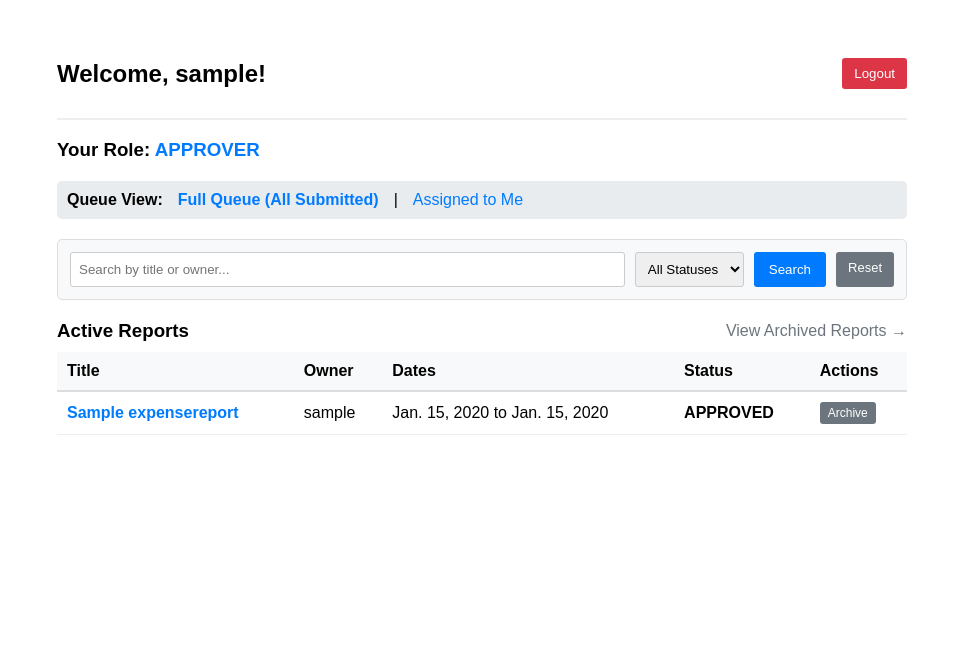
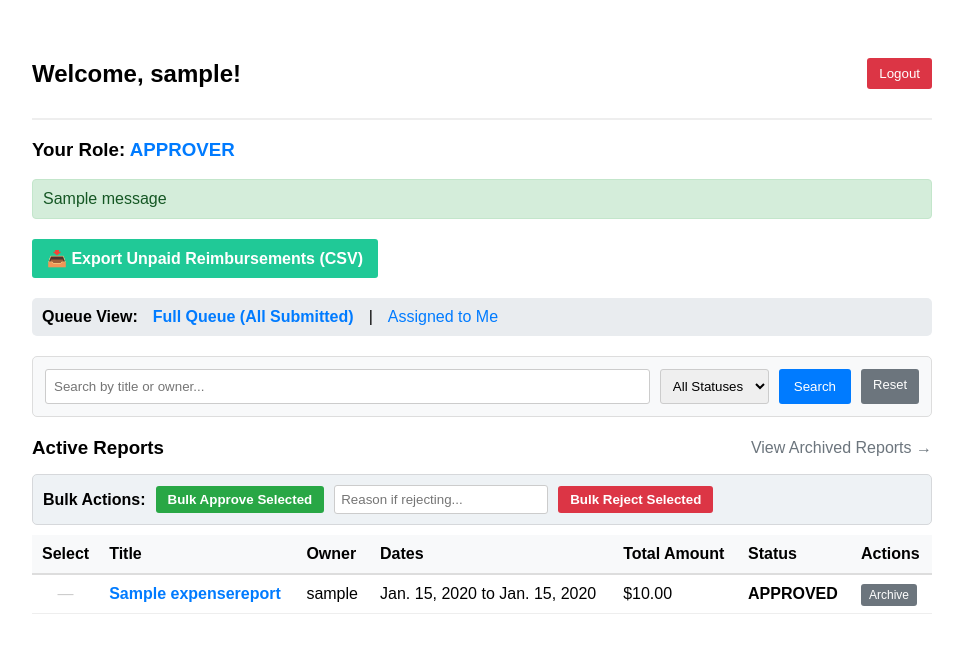
Before and after one commit to Akritiverma12/Take-Home-Project-Assignment, a Django app: page / in a window 1280 px wide. Shown: the top 653 px of the page, without its empty margins (158-1121 px from the left). Run offline with Django 5.2, Linux system fonts and the light colour scheme; a user stored in the database is signed in; tables that the repository leaves empty hold one stand-in row (values such as "Sample post"); one stand-in notice (Sample message) is shown.

Commit message:
feat: implement bulk approval/rejection and CSV reimbursement export (Goal 7)

```diff
--- a/config/urls.py
+++ b/config/urls.py
@@ -36,4 +36,6 @@ urlpatterns = [
     path('report/<int:pk>/dismiss-alert/', views.dismiss_alert, name='dismiss_alert'),
     path('report/<int:report_pk>/line/<int:line_pk>/edit/', views.edit_line, name='edit_line'),
     path('report/<int:report_pk>/line/<int:line_pk>/delete/', views.delete_line, name='delete_line'),
+    path('reports/bulk-action/', views.bulk_report_action, name='bulk_report_action'),
+    path('reports/export-csv/', views.export_unpaid_csv, name='export_unpaid_csv'),
 ]
--- a/expenses/views.py
+++ b/expenses/views.py
@@ -1,3 +1,6 @@
+import csv
+from django.http import HttpResponse, HttpResponseForbidden
+from django.contrib import messages
 from django.db.models import Q
 from django.core.paginator import Paginator
 from django.shortcuts import render, redirect, get_object_or_404
@@ -263,3 +266,90 @@ def delete_line(request, report_pk, line_pk):
     if request.method == 'POST':
         line.delete()
     return redirect('report_detail', pk=report.pk)
+@login_required
+def bulk_report_action(request):
+    if request.user.role != 'APPROVER':
+        return HttpResponseForbidden("Only approvers can perform bulk actions.")
+
+    if request.method == 'POST':
+        action = request.POST.get('action')
+        report_ids = request.POST.getlist('selected_reports')
+        rejection_reason = request.POST.get('bulk_rejection_reason', 'Bulk rejected').strip()
+
+        if not report_ids:
+            messages.warning(request, "No reports were selected for bulk action.")
+            return redirect('dashboard')
+
+        reports = ExpenseReport.objects.filter(id__in=report_ids)
+
+        for report in reports:
+            # Check Rule 1: Cannot approve or reject your own report
+            if report.owner == request.user:
+                messages.error(
+                    request,
+                    f"Refused '{report.title}': You are the owner of this report (Approvers cannot decide on their own reports)."
+                )
+                continue
+
+            # Check Rule 2: Report must be in SUBMITTED state
+            if report.status != 'SUBMITTED':
+                messages.warning(
+                    request,
+                    f"Skipped '{report.title}': Report is currently in '{report.status}' state."
+                )
+                continue
+
+            # Apply Action
+            old_status = report.status
+            if action == 'approve':
+                report.status = 'APPROVED'
+                report.save()
+                ReportHistory.objects.create(
+                    report=report,
+                    changed_by=request.user,
+                    old_status=old_status,
+                    new_status='APPROVED',
+                    comment='Bulk approved via dashboard'
+                )
+                messages.success(request, f"Approved '{report.title}'.")
+
+            elif action == 'reject':
+                report.status = 'REJECTED'
+                report.rejection_reason = rejection_reason
+                report.save()
+                ReportHistory.objects.create(
+                    report=report,
+                    changed_by=request.user,
+                    old_status=old_status,
+                    new_status='REJECTED',
+                    comment=f"Bulk rejected: {rejection_reason}"
+                )
+                messages.success(request, f"Rejected '{report.title}'.")
+
+    return redirect('dashboard')
+
+@login_required
+def export_unpaid_csv(request):
+    if request.user.role != 'APPROVER':
+        return HttpResponseForbidden("Only approvers can export reimbursements.")
+
+    response = HttpResponse(content_type='text/csv')
+    response['Content-Disposition'] = 'attachment; filename="unpaid_reimbursements.csv"'
+
+    writer = csv.writer(response)
+    writer.writerow(['Report ID', 'Title', 'Owner Email/Username', 'Start Date', 'End Date', 'Total Amount ($)', 'Status'])
+
+    approved_reports = ExpenseReport.objects.filter(status='APPROVED').order_by('-created_at')
+
+    for report in approved_reports:
+        writer.writerow([
+            report.id,
+            report.title,
+            report.owner.username,
+            report.start_date,
+            report.end_date,
+            report.total_amount,
+            report.status
+        ])
+
+    return response
--- a/templates/expenses/dashboard.html
+++ b/templates/expenses/dashboard.html
@@ -3,7 +3,7 @@
 <head>
     <title>Dashboard - Busy Expense</title>
 </head>
-<body style="font-family: Arial, sans-serif; max-width: 850px; margin: 20px auto; padding: 20px;">
+<body style="font-family: Arial, sans-serif; max-width: 900px; margin: 20px auto; padding: 20px;">
 
     <div style="display: flex; justify-content: space-between; align-items: center; border-bottom: 2px solid #eee; padding-bottom: 10px;">
         <h2>Welcome, {{ user.username }}!</h2>
@@ -15,11 +15,30 @@
 
     <h3>Your Role: <strong style="color: #007bff;">{{ user.role }}</strong></h3>
 
-    {% if user.role == 'EMPLOYEE' %}
-    <div style="margin-top: 20px;">
-        <a href="{% url 'create_report' %}" style="padding: 10px 15px; background: #28a745; color: white; text-decoration: none; border-radius: 3px;">+ Create New Report</a>
+    <!-- Display Flash Messages / Bulk Action Feedback -->
+    {% if messages %}
+    <div style="margin-top: 15px;">
+        {% for message in messages %}
+            {% if message.tags == 'error' %}
+                <div style="padding: 10px; margin-bottom: 8px; border-radius: 4px; background: #f8d7da; color: #721c24; border: 1px solid #f5c6cb;">{{ message }}</div>
+            {% elif message.tags == 'warning' %}
+                <div style="padding: 10px; margin-bottom: 8px; border-radius: 4px; background: #fff3cd; color: #856404; border: 1px solid #ffeeba;">{{ message }}</div>
+            {% else %}
+                <div style="padding: 10px; margin-bottom: 8px; border-radius: 4px; background: #d4edda; color: #155724; border: 1px solid #c3e6cb;">{{ message }}</div>
+            {% endif %}
+        {% endfor %}
     </div>
     {% endif %}
+
+    <div style="display: flex; gap: 10px; align-items: center; margin-top: 20px;">
+        {% if user.role == 'EMPLOYEE' %}
+            <a href="{% url 'create_report' %}" style="padding: 10px 15px; background: #28a745; color: white; text-decoration: none; border-radius: 3px;">+ Create New Report</a>
+        {% endif %}
+
+        {% if user.role == 'APPROVER' %}
+            <a href="{% url 'export_unpaid_csv' %}" style="padding: 10px 15px; background: #20c997; color: white; text-decoration: none; border-radius: 3px; font-weight: bold;">📥 Export Unpaid Reimbursements (CSV)</a>
+        {% endif %}
+    </div>
 
     {% if user.role == 'APPROVER' %}
     <div style="margin-top: 20px; background: #e9ecef; padding: 10px; border-radius: 5px; display: flex; gap: 15px;">
@@ -34,7 +53,7 @@
     </div>
     {% endif %}
 
-    <!-- Goal 7: Approver Pending Alerts Box -->
+    <!-- Pending Approval Alerts -->
     {% if user.role == 'APPROVER' and alerts %}
     <div style="margin-top: 20px; background: #fff3cd; border: 1px solid #ffeeba; padding: 15px; border-radius: 5px;">
         <h4 style="margin: 0 0 10px 0; color: #856404;">⚠️ Action Required: Pending Approval Alerts</h4>
@@ -81,34 +100,55 @@
         </div>
     </div>
 
+    <!-- Bulk Action Form -->
+    <form method="post" action="{% url 'bulk_report_action' %}">
+        {% csrf_token %}
+
+        {% if user.role == 'APPROVER' %}
+        <div style="margin-top: 15px; background: #eef2f5; padding: 10px; border-radius: 5px; display: flex; gap: 10px; align-items: center; border: 1px solid #d6d8db;">
+            <strong>Bulk Actions:</strong>
+            <button type="submit" name="action" value="approve" style="padding: 6px 12px; background: #28a745; color: white; border: none; border-radius: 3px; cursor: pointer; font-weight: bold;">Bulk Approve Selected</button>
+            <input type="text" name="bulk_rejection_reason" placeholder="Reason if rejecting..." style="padding: 6px; border: 1px solid #ccc; border-radius: 3px; width: 200px;">
+            <button type="submit" name="action" value="reject" style="padding: 6px 12px; background: #dc3545; color: white; border: none; border-radius: 3px; cursor: pointer; font-weight: bold;">Bulk Reject Selected</button>
+        </div>
+        {% endif %}
+
         <table style="width: 100%; border-collapse: collapse; margin-top: 10px;">
             <tr style="background: #f8f9fa; text-align: left;">
+                {% if user.role == 'APPROVER' %}
+                <th style="padding: 10px; border-bottom: 2px solid #ddd; width: 30px;">Select</th>
+                {% endif %}
                 <th style="padding: 10px; border-bottom: 2px solid #ddd;">Title</th>
                 <th style="padding: 10px; border-bottom: 2px solid #ddd;">Owner</th>
                 <th style="padding: 10px; border-bottom: 2px solid #ddd;">Dates</th>
+                <th style="padding: 10px; border-bottom: 2px solid #ddd;">Total Amount</th>
                 <th style="padding: 10px; border-bottom: 2px solid #ddd;">Status</th>
                 <th style="padding: 10px; border-bottom: 2px solid #ddd;">Actions</th>
             </tr>
             {% for report in reports %}
             <tr>
+                {% if user.role == 'APPROVER' %}
+                <td style="padding: 10px; border-bottom: 1px solid #eee; text-align: center;">
+                    {% if report.status == 'SUBMITTED' %}
+                    <input type="checkbox" name="selected_reports" value="{{ report.pk }}">
+                    {% else %}
+                    <span style="color: #ccc;">—</span>
+                    {% endif %}
+                </td>
+                {% endif %}
                 <td style="padding: 10px; border-bottom: 1px solid #eee;">
                     <a href="{% url 'report_detail' report.pk %}" style="color: #007bff; text-decoration: none; font-weight: bold;">{{ report.title }}</a>
                 </td>
                 <td style="padding: 10px; border-bottom: 1px solid #eee;">{{ report.owner.username }}</td>
                 <td style="padding: 10px; border-bottom: 1px solid #eee;">{{ report.start_date }} to {{ report.end_date }}</td>
+                <td style="padding: 10px; border-bottom: 1px solid #eee;">${{ report.total_amount }}</td>
                 <td style="padding: 10px; border-bottom: 1px solid #eee;"><strong>{{ report.status }}</strong></td>
                 <td style="padding: 10px; border-bottom: 1px solid #eee;">
                     {% if report.owner == user %}
                         {% if report.is_archived %}
-                    <form method="post" action="{% url 'restore_report' report.pk %}">
-                        {% csrf_token %}
-                        <button type="submit" style="padding: 4px 8px; background: #17a2b8; color: white; border: none; border-radius: 3px; cursor: pointer; font-size: 12px;">Restore</button>
-                    </form>
+                        <a href="{% url 'report_detail' report.pk %}" style="padding: 4px 8px; background: #17a2b8; color: white; text-decoration: none; border-radius: 3px; font-size: 12px;">Restore</a>
                         {% else %}
-                    <form method="post" action="{% url 'archive_report' report.pk %}">
-                        {% csrf_token %}
-                        <button type="submit" style="padding: 4px 8px; background: #6c757d; color: white; border: none; border-radius: 3px; cursor: pointer; font-size: 12px;">Archive</button>
-                    </form>
+                        <a href="{% url 'report_detail' report.pk %}" style="padding: 4px 8px; background: #6c757d; color: white; text-decoration: none; border-radius: 3px; font-size: 12px;">Archive</a>
                         {% endif %}
                     {% else %}
                         <span style="color: #aaa; font-size: 12px;">—</span>
@@ -117,10 +157,11 @@
             </tr>
             {% empty %}
             <tr>
-            <td colspan="5" style="padding: 10px; text-align: center; color: #666;">No reports found.</td>
+                <td colspan="7" style="padding: 10px; text-align: center; color: #666;">No reports found.</td>
             </tr>
             {% endfor %}
         </table>
+    </form>
 
     <!-- Pagination Controls -->
     {% if page_obj.has_other_pages %}
```
Lines whose indentation alone changed are shown as unchanged.
